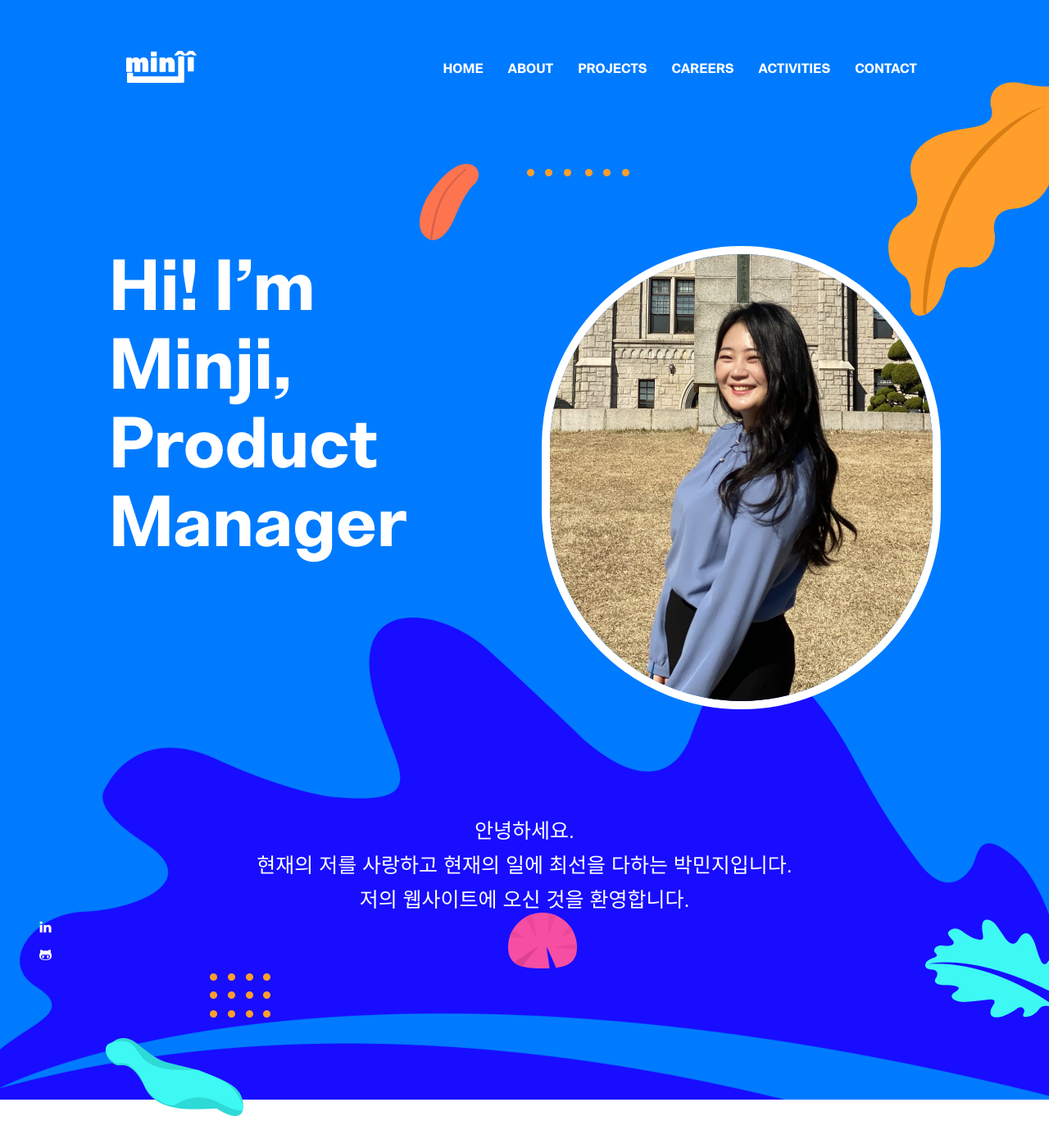
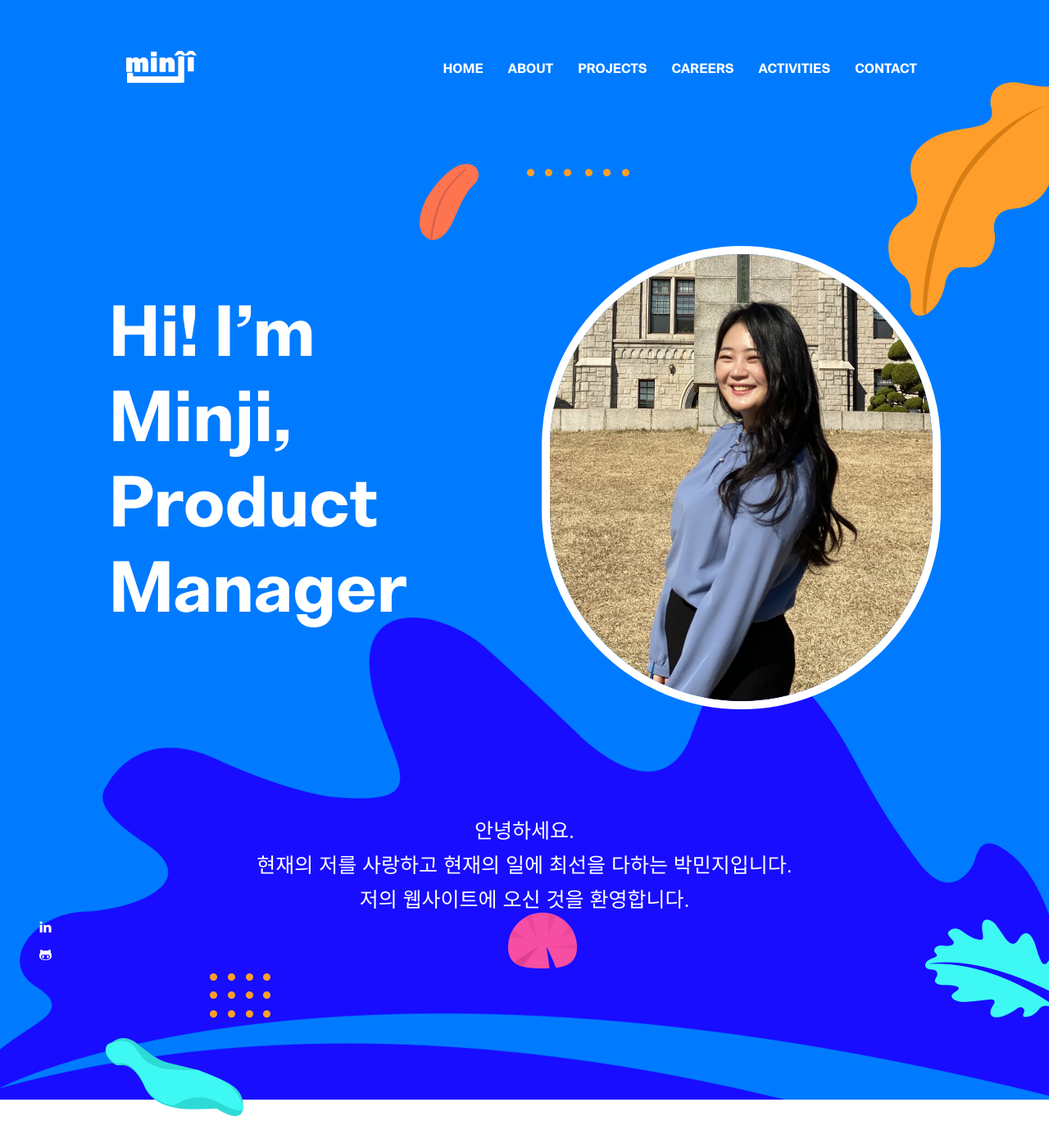
Before and after one commit to GrowingGlowingMinji/GrowingGlowingMinji.github.io, a Jekyll site: the page built from index.html, in a window 1280 px wide and 1400 px high. Shown: the whole window at 82% size. Built offline with Jekyll 4.4.1, drawn with Linux system fonts in a browser that asks for light colours.

Commit message:
media relative ratio

```diff
--- a/_includes/hero-section.html
+++ b/_includes/hero-section.html
@@ -3,9 +3,11 @@
   <div class="container container-margin">
     <div class="row">
       <div class="col-lg-11 mx-auto flex-parent">
-        <h1 class="text-white font-tertiary flex-child">
-          {{ site.data.settings.hero.hero-title }}
-        </h1>
+        <div class="flex-child">
+          <h1 class="multi text-white font-tertiary">
+            {{ site.data.settings.hero.hero-title }}
+          </h1>
+        </div>
         <img
           src="/assets/images/about/author.png"
           alt="author"
--- a/assets/scss/templates/_newadd.scss
+++ b/assets/scss/templates/_newadd.scss
@@ -56,3 +56,10 @@
   flex: 0 0 83.333333%;
   max-width: 83.333333%;
 }
+
+.multi {
+  line-height: 104px;
+  display: block;
+  top: 50%;
+  margin-top: -231px;
+}
```
